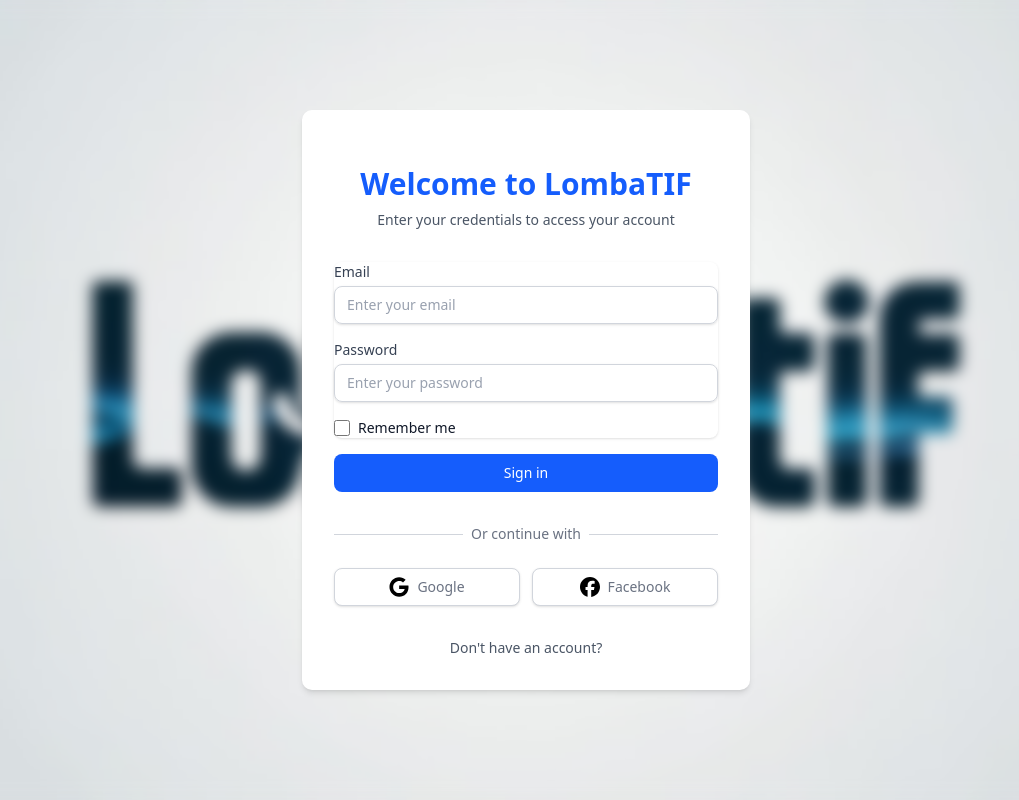
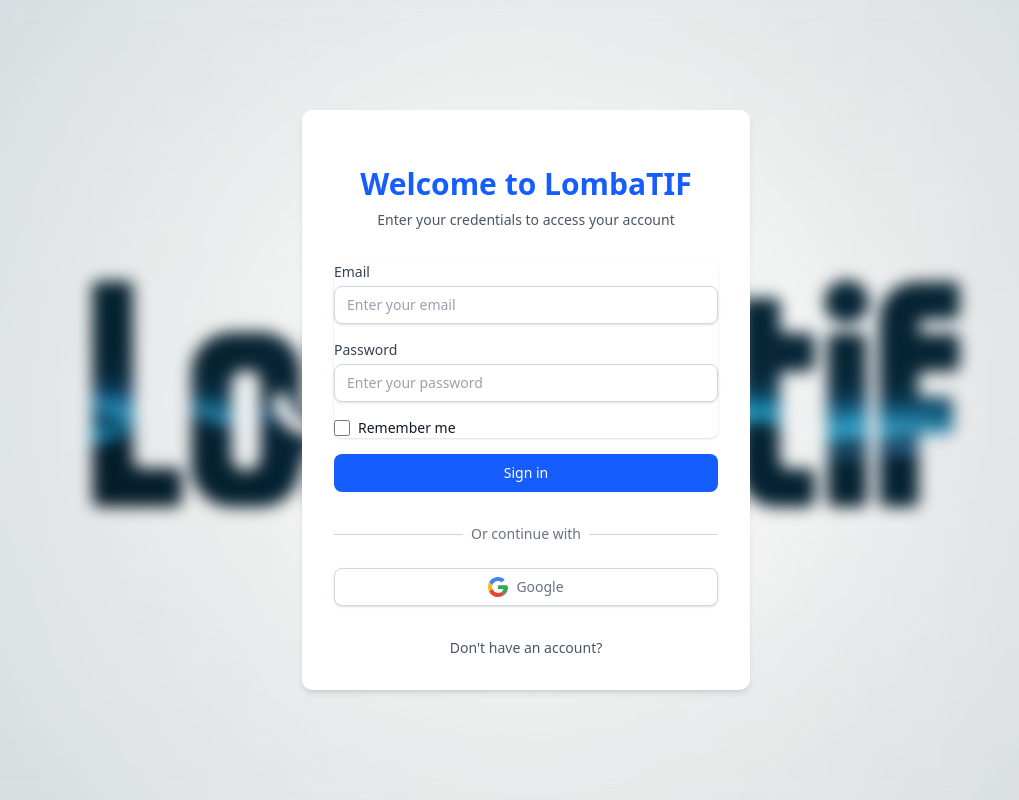
Before and after one commit to Asddqphn1/lomba-tif, a React (Vite) app: page /login in a window 1280 px wide. Shown: the whole page, without its empty margins (114-1133 px from the left). Built offline with nearby package versions, Linux system fonts and the light colour scheme.

Commit message:
🔥feat: adjust google logo

```diff
--- a/src/component/page/login/LoginSection.tsx
+++ b/src/component/page/login/LoginSection.tsx
@@ -198,7 +198,7 @@ const LoginSection: React.FC = () => {
               </div>
             </div>
 
-            <div className="mt-6 grid grid-cols-2 gap-3">
+            <div className="mt-6 gap-3">
               <button
                 type="button"
                 onClick={handleGoogleLogin}
@@ -206,25 +206,27 @@ const LoginSection: React.FC = () => {
               >
                 <svg
                   xmlns="http://www.w3.org/2000/svg"
-                  viewBox="0 0 488 512"
+                  viewBox="0 0 48 48"
                   className="h-5 w-5"
                 >
-                  <path d="M488 261.8C488 403.3 391.1 504 248 504 110.8 504 0 393.2 0 256S110.8 8 248 8c66.8 0 123 24.5 166.3 64.9l-67.5 64.9C258.5 52.6 94.3 116.6 94.3 256c0 86.5 69.1 156.6 153.7 156.6 98.2 0 135-70.4 140.8-106.9H248v-85.3h236.1c2.3 12.7 3.9 24.9 3.9 41.4z" />
+                  <path
+                    fill="#4285F4" // Blue
+                    d="M24 9.5c3.54 0 6.71 1.22 9.21 3.6l6.85-6.85C35.9 2.38 30.47 0 24 0 14.62 0 6.51 5.38 2.56 13.22l7.98 6.19C12.43 13.72 17.74 9.5 24 9.5z"
+                  />
+                  <path
+                    fill="#34A853" // Green
+                    d="M46.98 24.55c0-1.7-.15-3.35-.43-4.94H24v9.37h12.84c-.56 2.96-2.24 5.48-4.78 7.18l7.98 6.19c4.63-4.27 7.94-10.61 7.94-17.8z"
+                  />
+                  <path
+                    fill="#FBBC05" // Yellow
+                    d="M10.53 28.59c-.48-1.45-.76-2.99-.76-4.59s.28-3.14.76-4.59l-7.98-6.19C.92 16.46 0 20.12 0 24c0 3.88.92 7.54 2.56 10.78l7.97-6.19z"
+                  />
+                  <path
+                    fill="#EA4335" // Red
+                    d="M24 48c6.48 0 11.93-2.13 15.89-5.81l-7.98-6.19c-2.24 1.5-5.08 2.39-7.91 2.39-6.26 0-11.57-4.22-13.47-9.91l-7.98 6.19C6.51 42.62 14.62 48 24 48z"
+                  />
                 </svg>
                 <span className="ml-2">Google</span>
-              </button>
-              <button
-                type="button"
-                className="w-full inline-flex justify-center py-2 px-4 border border-gray-300 rounded-md shadow-sm bg-white text-sm font-medium text-gray-500 hover:bg-gray-50"
-              >
-                <svg
-                  xmlns="http://www.w3.org/2000/svg"
-                  viewBox="0 0 512 512"
-                  className="h-5 w-5 text-blue-600"
-                >
-                  <path d="M512 256C512 114.6 397.4 0 256 0S0 114.6 0 256C0 376 82.7 476.8 194.2 504.5V334.2H141.4V256h52.8V222.3c0-87.1 39.4-127.5 125-127.5c16.2 0 44.2 3.2 55.7 6.4V172c-6-.6-16.5-1-29.6-1c-42 0-58.2 15.9-58.2 57.2V256h83.6l-14.4 78.2H287V510.1C413.8 494.8 512 386.9 512 256h0z" />
-                </svg>
-                <span className="ml-2">Facebook</span>
               </button>
             </div>
           </div>
```
